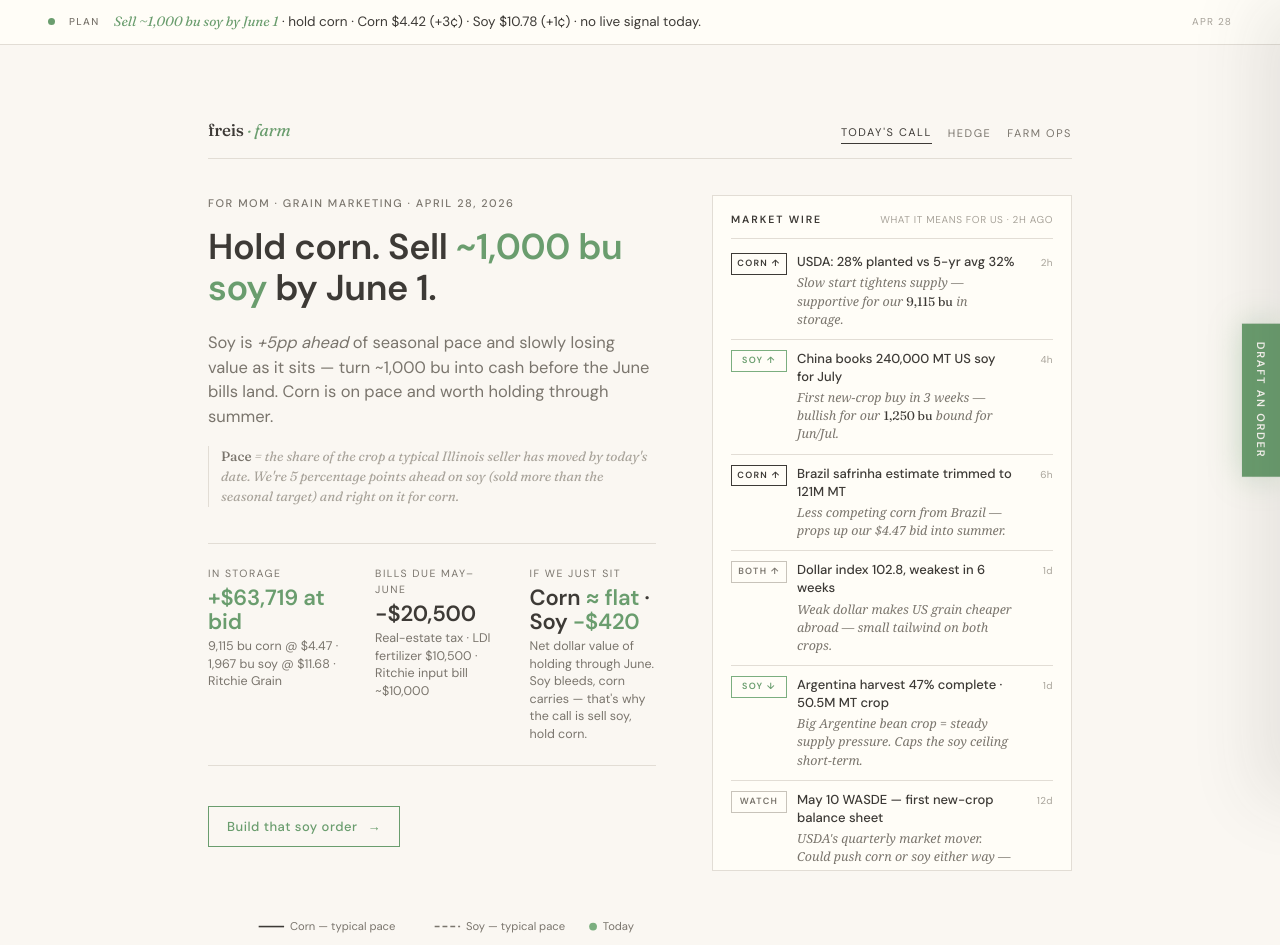
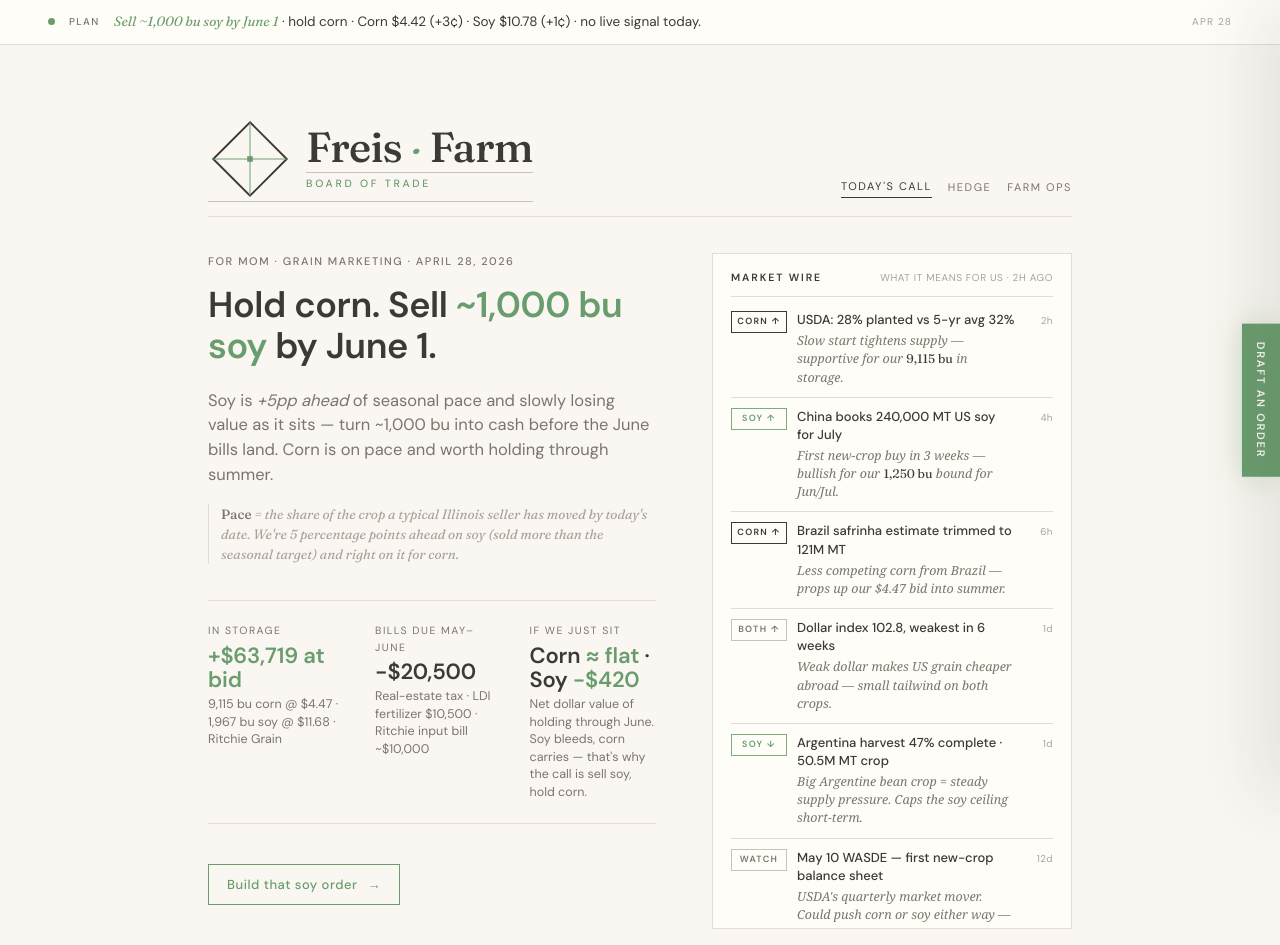
Before and after one commit to jnimbles03/farm-trader, a plain HTML site: page docs/home.html in a window 1280 px wide. Shown: the top 945 px of the page. Drawn offline with Linux system fonts and the light colour scheme.

Commit message:
Bigger brand-mark on home (64/84px)

```diff
--- a/docs/home.html
+++ b/docs/home.html
@@ -55,20 +55,67 @@
   @media (min-width: 720px) { .cover { padding: 72px 48px 48px; } }
 
   .nav {
-    display: flex; justify-content: space-between; align-items: baseline;
+    display: flex; justify-content: space-between; align-items: flex-end;
     margin: 0 0 36px; gap: 18px;
     border-bottom: 0.5px solid var(--border);
-    padding-bottom: 14px;
-  }
+    padding-bottom: 16px;
+  }
+  /* === BRAND LOCKUP =====================================================
+     Section-grid mark + Fraunces wordmark + small-caps tagline.
+     The mark is an abstract reference to the Midwest survey-section grid
+     (each square mile divided in quarters) — geometric, etched, no kitsch.
+     Wordmark is intentionally large; this is the front of the book. */
   .nav .brand {
+    display: inline-flex;
+    align-items: center;
+    gap: 14px;
+    color: var(--ink);
+    text-decoration: none;
+    line-height: 1;
+  }
+  .brand-mark {
+    flex: 0 0 64px;
+    width: 64px; height: 64px;
+    color: var(--ink); /* drives currentColor on the outer diamond */
+  }
+  @media (min-width: 720px) {
+    .brand-mark { flex-basis: 84px; width: 84px; height: 84px; }
+  }
+  .brand-words {
+    display: inline-flex;
+    flex-direction: column;
+    align-items: flex-start;
+    gap: 6px;
+    line-height: 1;
+  }
+  .brand-name {
     font-family: "Fraunces", Georgia, serif;
-    font-weight: 500; font-size: 17px; letter-spacing: -0.012em;
+    font-weight: 500;
+    font-size: 30px;
+    letter-spacing: -0.018em;
     color: var(--ink);
-  }
+    line-height: 0.92;
+  }
+  @media (min-width: 720px) { .brand-name { font-size: 42px; } }
+  .brand-and { color: var(--sage-deep); font-style: italic; font-weight: 400; }
+  .brand-tag {
+    font-family: "DM Sans", sans-serif;
+    font-weight: 500;
+    font-size: 9.5px;
+    letter-spacing: 0.26em;
+    text-transform: uppercase;
+    color: var(--sage-deep);
+    border-top: 0.5px solid var(--rule);
+    padding-top: 5px;
+    width: 100%;
+  }
+  @media (min-width: 720px) { .brand-tag { font-size: 10.5px; padding-top: 6px; } }
+  /* legacy `.out` kept for the back-of-book wordmark */
   .nav .brand .out { color: var(--sage-deep); font-style: italic; font-weight: 400; }
   .nav-links {
     display: flex; gap: 22px; font-size: 11px;
     letter-spacing: 0.14em; text-transform: uppercase; color: var(--slate);
+    padding-bottom: 4px;
   }
   .nav-links a { border: 0; color: var(--slate); }
   .nav-links a.here { color: var(--ink); border-bottom: 0.5px solid var(--ink); padding-bottom: 2px; }
@@ -1137,10 +1184,18 @@
   }
   .close p strong { font-style: normal; font-weight: 500; color: var(--ink); }
   .wordmark {
+    display: inline-flex;
+    align-items: center;
+    gap: 12px;
     font-family: "Fraunces", Georgia, serif;
-    font-weight: 500; font-size: 22px; letter-spacing: -0.012em;
-  }
-  .wordmark .out { color: var(--sage-deep); font-style: italic; font-weight: 400; }
+    font-weight: 500; font-size: 32px; letter-spacing: -0.014em;
+    line-height: 1;
+  }
+  @media (max-width: 719px) { .wordmark { font-size: 26px; gap: 10px; } }
+  .wordmark .out,
+  .wordmark .brand-and { color: var(--sage-deep); font-style: italic; font-weight: 400; }
+  .wordmark .brand-mark { width: 40px; height: 40px; flex-basis: 40px; color: var(--ink); }
+  @media (max-width: 719px) { .wordmark .brand-mark { width: 32px; height: 32px; flex-basis: 32px; } }
   .foot {
     max-width: 960px;
     margin: 0 auto;
@@ -1557,7 +1612,12 @@
   @media (min-width: 720px) { .foot { padding: 0 48px 48px; } }
 
   /* ---- Nav ---- */
-  .nav { gap: 12px; flex-wrap: wrap; }
+  .nav { gap: 12px; flex-wrap: wrap; padding-bottom: 14px; }
+  @media (max-width: 719px) {
+    .nav .brand { gap: 10px; }
+    .brand-words { gap: 4px; }
+    .brand-tag { padding-top: 4px; letter-spacing: 0.20em; }
+  }
   .nav-links { gap: 16px; flex-wrap: wrap; row-gap: 6px; }
   .nav-links a { display: inline-flex; align-items: center; min-height: 44px; }
   @media (min-width: 720px) {
@@ -1683,7 +1743,26 @@
 <section class="cover">
 
   <div class="nav">
-    <div class="brand">freis<span class="out"> · farm</span></div>
+    <a href="./" class="brand" aria-label="Freis Farm — Board of Trade">
+      <!-- Section-grid mark: rotated square divided into quarters,
+           a hairline reference to the survey-section grid that
+           defines the Midwest. No corn, no tractor, no farmhouse. -->
+      <svg class="brand-mark" viewBox="0 0 48 48" aria-hidden="true" focusable="false">
+        <polygon points="24,3 45,24 24,45 3,24"
+                 fill="none" stroke="currentColor" stroke-width="1.1"
+                 stroke-linejoin="miter"/>
+        <line x1="24" y1="3"  x2="24" y2="45"
+              stroke="var(--sage-deep)" stroke-width="0.55"/>
+        <line x1="3"  y1="24" x2="45" y2="24"
+              stroke="var(--sage-deep)" stroke-width="0.55"/>
+        <rect x="22.4" y="22.4" width="3.2" height="3.2"
+              fill="var(--sage-deep)"/>
+      </svg>
+      <span class="brand-words">
+        <span class="brand-name">Freis <span class="brand-and">·</span> Farm</span>
+        <span class="brand-tag">Board of Trade</span>
+      </span>
+    </a>
     <div class="nav-links">
       <a href="./" class="here">Today's Call</a>
       <a href="hedge.html">Hedge</a>
@@ -2276,7 +2355,20 @@
 
 <!-- ================== BACK OF BOOK ================== -->
 <section class="close">
-  <div class="wordmark">freis<span class="out"> · farm</span></div>
+  <div class="wordmark" aria-label="Freis Farm">
+    <svg class="brand-mark" viewBox="0 0 48 48" aria-hidden="true" focusable="false">
+      <polygon points="24,3 45,24 24,45 3,24"
+               fill="none" stroke="currentColor" stroke-width="1.1"
+               stroke-linejoin="miter"/>
+      <line x1="24" y1="3"  x2="24" y2="45"
+            stroke="var(--sage-deep)" stroke-width="0.55"/>
+      <line x1="3"  y1="24" x2="45" y2="24"
+            stroke="var(--sage-deep)" stroke-width="0.55"/>
+      <rect x="22.4" y="22.4" width="3.2" height="3.2"
+            fill="var(--sage-deep)"/>
+    </svg>
+    <span>Freis <span class="brand-and">·</span> Farm</span>
+  </div>
 </section>
 <div class="foot">
   <span>Internal Brief · Apr 2026</span>
```
